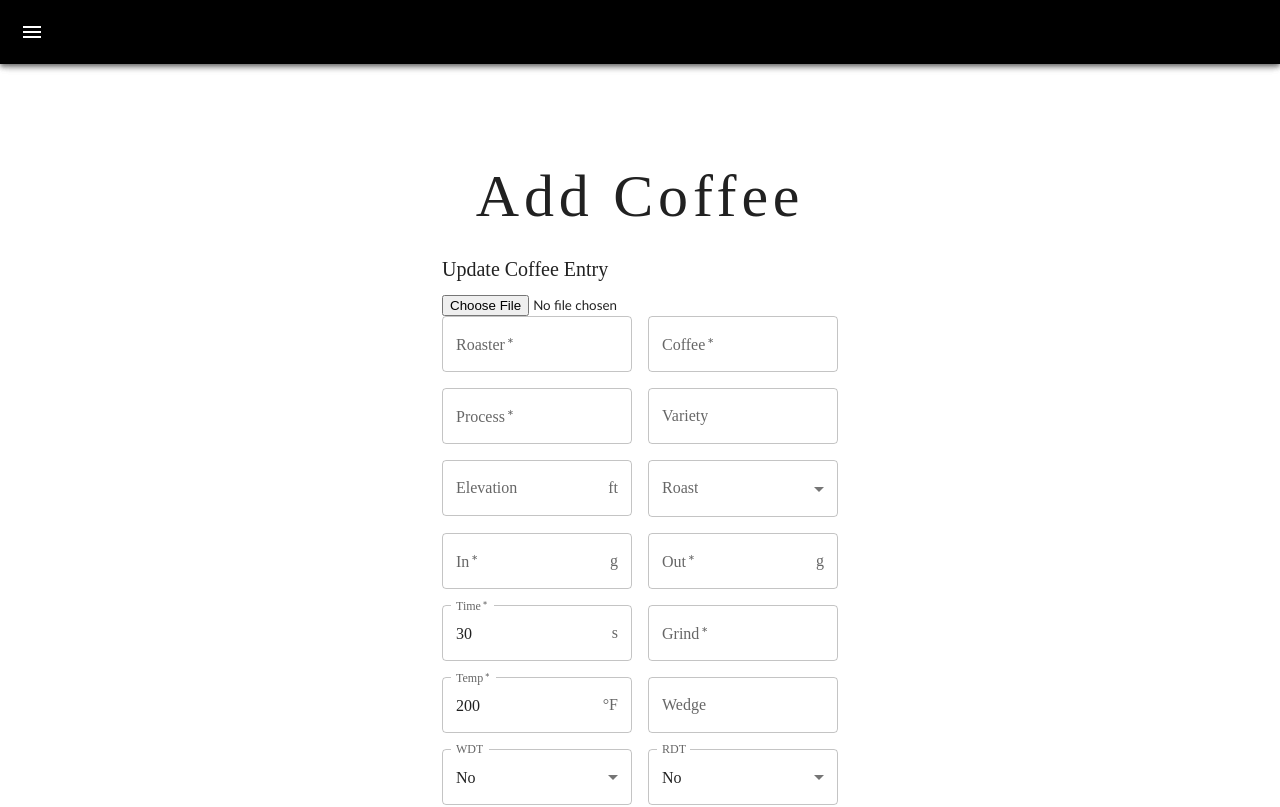
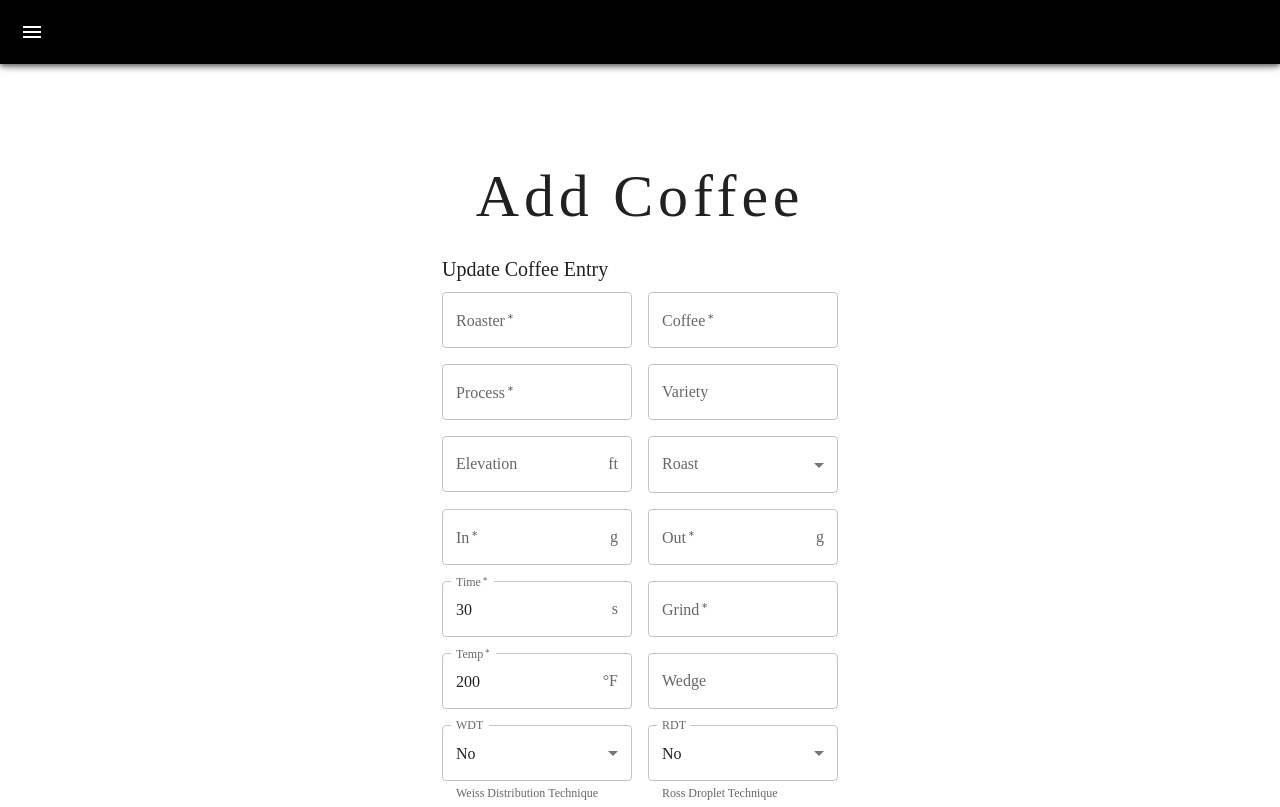
Before and after one commit to eoinmoney78/teamGit, a React (Create React App) app in the folder Espressonist/client/: page /add-coffee in a window 1280 px wide. Shown: the top 807 px of the page. Built offline with nearby package versions, Linux system fonts and the light colour scheme.

Commit message:
client-update

```diff
--- a/Espressonist/client/src/components/coffee/CoffeeForm.jsx
+++ b/Espressonist/client/src/components/coffee/CoffeeForm.jsx
@@ -1,10 +1,10 @@
-import React,  { useEffect, useRef, useState } from 'react';
+import React,  { useEffect,  useState } from 'react';
 import { TextField, Button, Grid, Typography, Box, InputAdornment, FormControl, OutlinedInput, InputLabel, MenuItem, Select, FormHelperText } from '@mui/material';
 import { useNavigate } from 'react-router-dom';
 
 
 function CoffeeForm(params) {
-    const [imageFile, setImageFile] = useState(null);
+
     const navigate = useNavigate();
 
     const [roaster, setRoaster] = useState('');
@@ -43,13 +43,12 @@ function CoffeeForm(params) {
         setNotes(params.initialValues.notes);
         setImg(params.initialValues.img);
     }
-
     useEffect(() => {
         if (Object.values(params.initialValues).length === 0) {
             return;
         } else {
             setValues();
-        }
+         }
     }, [params.initialValues])
 
     const handleSubmit = async (event) => {
@@ -164,9 +163,7 @@ function CoffeeForm(params) {
 
 
 
-        const handleImageChange = (event) => {
-    setImageFile(event.target.files[0]);
-  };
+
 
     return (
         <form onSubmit={handleSubmit}>
@@ -175,12 +172,7 @@ function CoffeeForm(params) {
                 Update Coffee Entry
             </Typography>
             <Grid item xs={12}>
-  <input
-    type="file"
-    accept="image/*"
-    onChange={(e) => setImg(e.target.files[0])}
-    id="image-file"
-  />
+
 </Grid>
 
             <Grid container spacing={2}>
```
